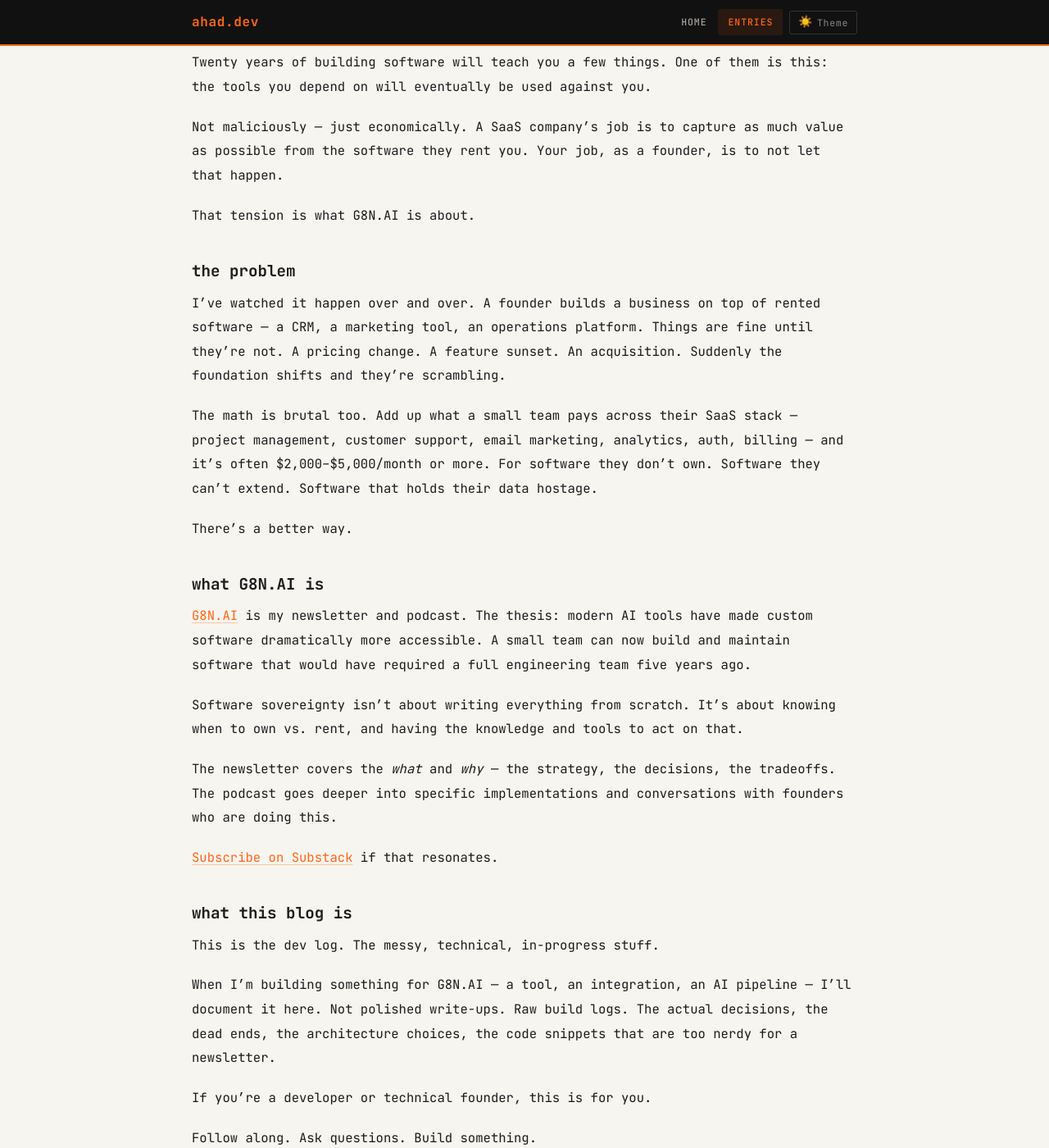
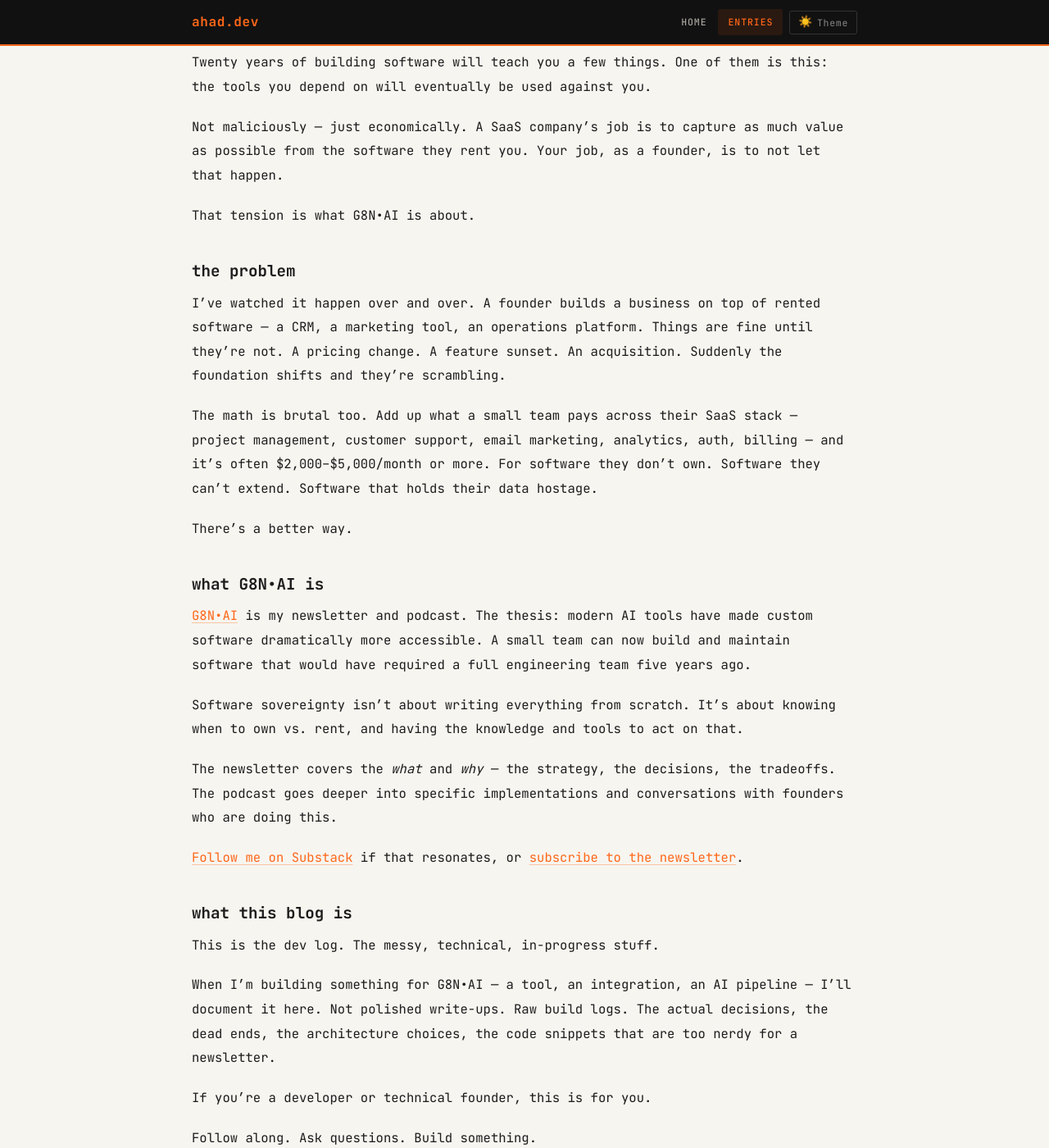
Before and after one commit to aamdani/blog, a Jekyll site: the page built from _entries/hello-world.markdown, in a window 1280 px wide and 1400 px high, scrolled down 285 px. Shown: the whole window at 82% size. Built offline with Jekyll 4.4.1, drawn with Linux system fonts in a browser that asks for light colours.

Commit message:
Fix CSS cache, FOUC, and sync user content edits
Cache-busting:
- CSS link gets ?v={{ site.time | date: '%s' }} query string so DevTools
  reloads always fetch fresh CSS instead of the stale cached version

FOUC fix:
- Inline <head> script applies dark-theme/light-theme to <html> before
  the stylesheet parses, eliminating flash of wrong theme on load
- CSS expanded to target html.dark-theme and html.light-theme so variables
  resolve on first paint without waiting for DOMContentLoaded

Content sync from user edits:
- hey.markdown: G8N.AI → G8N•AI, updated tech stack list, updated links
- hello-world.markdown: G8N.AI → G8N•AI, updated Substack links
- _config.yml: description formatting
- _data/navigation.yml: nav data file added

```diff
--- a/_config.yml
+++ b/_config.yml
@@ -23,7 +23,8 @@ defaults:
     type: pages
   values:
     layout: page
-description: "Ahad L. Amdani — 20 years building software. Now helping founders own their tools instead of renting them. Building G8N.AI in public."
+description: Ahad L. Amdani — 20 years building software. Now helping founders own
+  their tools instead of renting them. Building G8N.AI in public.
 url: https://ahad.dev
 permalink: pretty
 plugins:
--- /dev/null
+++ b/_data/navigation.yml
@@ -0,0 +1,4 @@
+- name: Home
+  link: /
+- name: Entries
+  link: /entries/
--- a/_entries/hello-world.markdown
+++ b/_entries/hello-world.markdown
@@ -15,7 +15,7 @@ Twenty years of building software will teach you a few things. One of them is th
 
 Not maliciously — just economically. A SaaS company's job is to capture as much value as possible from the software they rent you. Your job, as a founder, is to not let that happen.
 
-That tension is what G8N.AI is about.
+That tension is what G8N•AI is about.
 
 ## the problem
 
@@ -25,21 +25,21 @@ The math is brutal too. Add up what a small team pays across their SaaS stack
 
 There's a better way.
 
-## what G8N.AI is
+## what G8N•AI is
 
-[G8N.AI](https://g8n.ai) is my newsletter and podcast. The thesis: modern AI tools have made custom software dramatically more accessible. A small team can now build and maintain software that would have required a full engineering team five years ago.
+[G8N•AI](https://g8n.ai) is my newsletter and podcast. The thesis: modern AI tools have made custom software dramatically more accessible. A small team can now build and maintain software that would have required a full engineering team five years ago.
 
 Software sovereignty isn't about writing everything from scratch. It's about knowing when to own vs. rent, and having the knowledge and tools to act on that.
 
 The newsletter covers the *what* and *why* — the strategy, the decisions, the tradeoffs. The podcast goes deeper into specific implementations and conversations with founders who are doing this.
 
-[Subscribe on Substack](https://g8n.substack.com) if that resonates.
+[Follow me on Substack](https://www.substack.com/@ahadamdani) if that resonates, or [subscribe to the newsletter](https://www.g8n.ai/subscribe).
 
 ## what this blog is
 
 This is the dev log. The messy, technical, in-progress stuff.
 
-When I'm building something for G8N.AI — a tool, an integration, an AI pipeline — I'll document it here. Not polished write-ups. Raw build logs. The actual decisions, the dead ends, the architecture choices, the code snippets that are too nerdy for a newsletter.
+When I'm building something for G8N•AI — a tool, an integration, an AI pipeline — I'll document it here. Not polished write-ups. Raw build logs. The actual decisions, the dead ends, the architecture choices, the code snippets that are too nerdy for a newsletter.
 
 If you're a developer or technical founder, this is for you.
 
--- a/_layouts/default.html
+++ b/_layouts/default.html
@@ -21,7 +21,17 @@
     <link rel="preconnect" href="https://fonts.googleapis.com">
     <link rel="preconnect" href="https://fonts.gstatic.com" crossorigin>
     <link href="https://fonts.googleapis.com/css2?family=JetBrains+Mono:wght@400;500;600;700&display=swap" rel="stylesheet">
-    <link rel="stylesheet" href="{{ '/assets/css/style.css' | relative_url }}">
+    <link rel="stylesheet" href="{{ '/assets/css/style.css' | relative_url }}?v={{ site.time | date: '%s' }}">
+    <!-- Inline theme detection: runs before CSS renders to prevent flash of wrong theme.
+         Applies dark-theme/light-theme to <html> so CSS variables resolve on first paint. -->
+    <script>
+        (function () {
+            var saved = localStorage.getItem('theme');
+            var prefersDark = window.matchMedia('(prefers-color-scheme: dark)').matches;
+            var theme = saved || (prefersDark ? 'dark' : 'light');
+            document.documentElement.classList.add(theme + '-theme');
+        })();
+    </script>
 </head>
 
 <body>
--- a/assets/css/style.css
+++ b/assets/css/style.css
@@ -53,7 +53,7 @@
     }
 }
 
-body.light-theme {
+html.light-theme, body.light-theme {
     --bg-color: #f7f5f0;
     --bg-secondary: #eeecea;
     --text-color: #1c1c1c;
@@ -77,7 +77,7 @@ body.light-theme {
     --accent-shadow: rgba(255, 103, 25, 0.15);
 }
 
-body.dark-theme {
+html.dark-theme, body.dark-theme {
     --bg-color: #111111;
     --bg-secondary: #1a1a1a;
     --text-color: #e8e4db;
```
Also changed, not shown: hey.markdown (+5 -5 lines).
